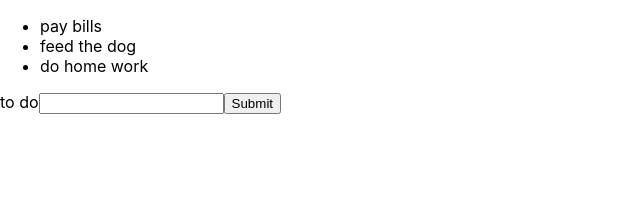
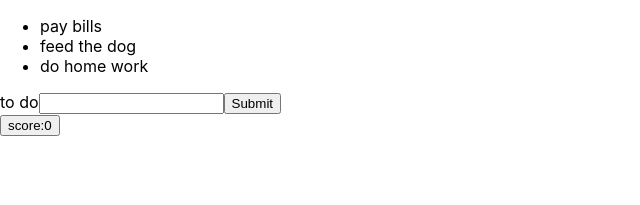
Before and after one commit to Arnob-sen/hooks_project, a React (Create React App) app: page / in a window 1280 px wide. Shown: the top 205 px of the page, without its empty margins (0-640 px from the left). Built offline with nearby package versions, Linux system fonts and the light colour scheme.

Commit message:
creating_another_useEffect for count

```diff
--- a/src/component/Todolist.js
+++ b/src/component/Todolist.js
@@ -8,6 +8,7 @@
         {Text:'feed the dog',id :2},
         {Text:'do home work',id :3}
     ]);//intila value of state is useState and setTodos is the function of update the state.this usestate return an array of 2 item.the 1st item say the actual value of state.sencond item give a function to update state
+    const [count,setCount]=useState(0);
     const addTodo=(Text)=>
     {
         setTodos([
@@ -17,7 +18,10 @@
     }
     useEffect(()=>{
         console.log('use effect',todos);
-    })
+    },[todos])
+    useEffect(()=>{
+        console.log('use effect',count);
+    },[count])
     return(
         <div>
             <ul>
@@ -31,6 +35,8 @@
              )}
             </ul>
          <AddNewTodo addTodo={addTodo}/>
+         <button onClick={()=>setCount(count+1)}>score:{count}</button>
+
         </div>
     )
 
```
